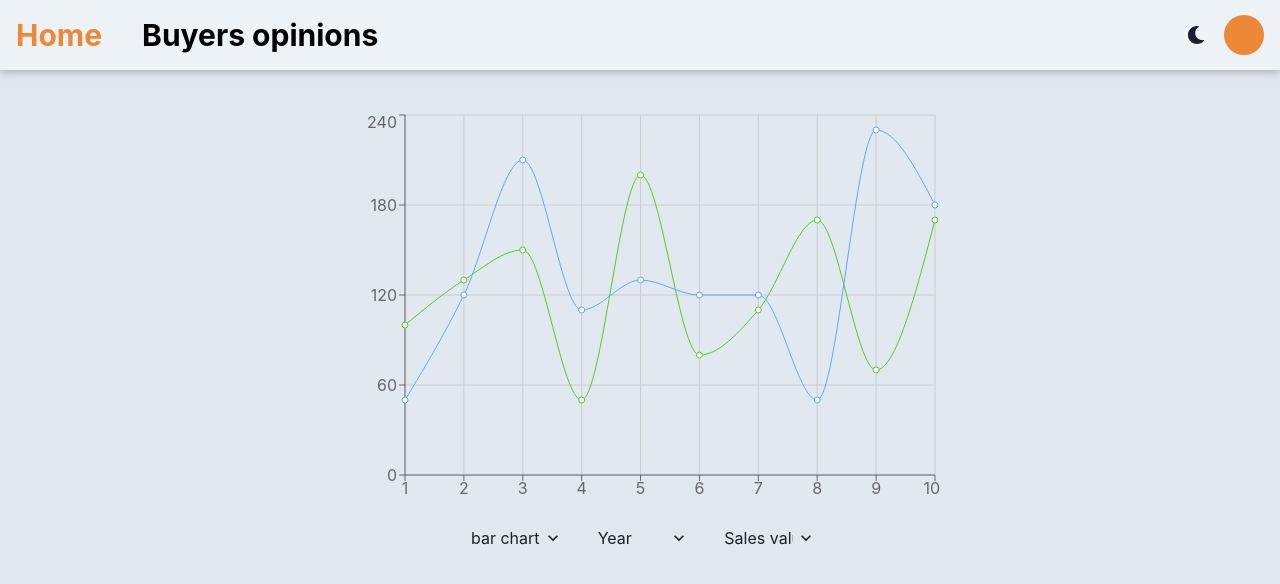
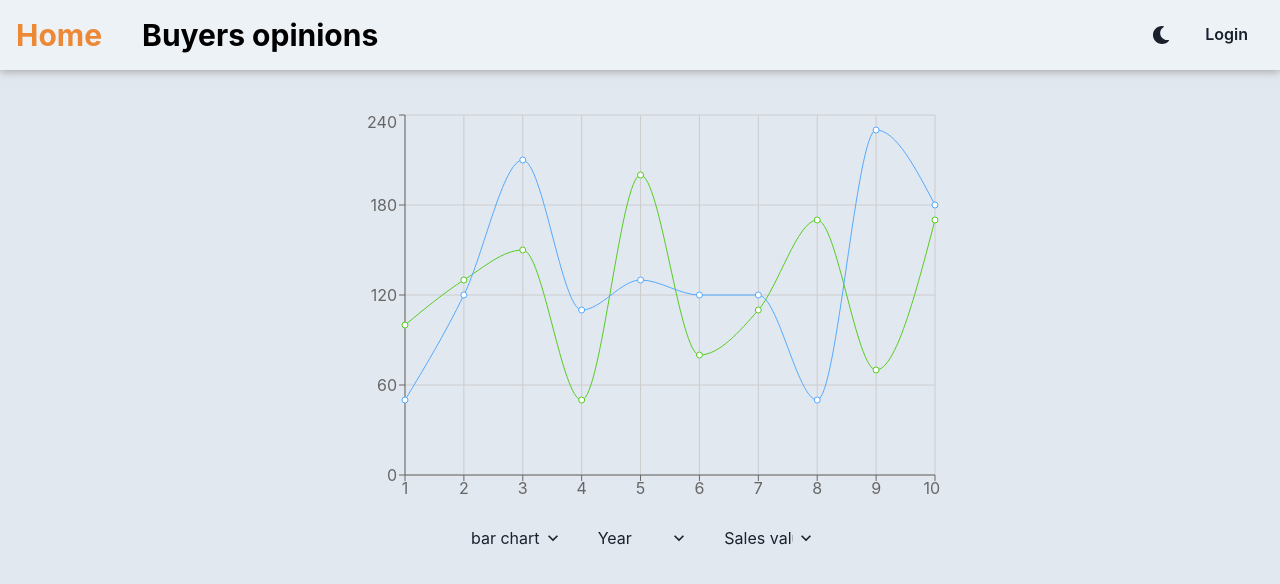
Before and after one commit to Harry29-exe/seller-panel, a React (Create React App) app: page / in a window 1280 px wide. Shown: the top 584 px of the page. Built offline with nearby package versions, Linux system fonts and the light colour scheme.

Commit message:
added login modal

```diff
--- a/src/atomics/AccountButton.tsx
+++ b/src/atomics/AccountButton.tsx
@@ -1,11 +1,21 @@
-import React from 'react';
+import React, {useContext} from 'react';
 import {Box, Button, Menu, MenuButton, MenuItem, MenuList} from "@chakra-ui/react";
+import {AuthContext} from "../contexts/AuthContext";
+import LoginModal from "../molecules/LoginModal";
 
 const AccountButton = () => {
+    const authContext = useContext(AuthContext);
+
+    if (authContext === null) {
+        return (
+            <LoginModal/>
+        )
+    } else {
         return (
             <Box fontSize="lg">
                 <Menu>
-                <MenuButton as={Button} pos="relative" w="40px" h="40px" p={2} borderRadius="100%" bg={"primary.400"}>
+                    <MenuButton as={Button} pos="relative" w="40px" h="40px" p={2}
+                                borderRadius="100%" bg={"primary.400"}>
                     </MenuButton>
                     <MenuList>
                         <MenuItem>Account 1</MenuItem>
@@ -16,6 +26,7 @@ const AccountButton = () => {
                 </Menu>
             </Box>
         );
+    }
 };
 
 export default AccountButton;
--- /dev/null
+++ b/src/molecules/LoginModal.tsx
@@ -0,0 +1,44 @@
+import React from 'react';
+import {
+    Box,
+    Button, Center, CloseButton, HStack, Input,
+    Modal,
+    ModalBody,
+    ModalContent,
+    ModalFooter,
+    ModalHeader,
+    ModalOverlay,
+    useDisclosure,
+    VStack
+} from "@chakra-ui/react";
+
+const LoginModal = () => {
+    const { isOpen, onOpen, onClose } = useDisclosure();
+    return (
+        <>
+            <Button onClick={onOpen}>Login</Button>
+            <Modal isOpen={isOpen} onClose={onClose}>
+                <ModalOverlay/>
+                <ModalContent>
+                    <ModalHeader>
+                        <Box pos="relative">
+                            <Center flexGrow={4}>Login</Center>
+                            <CloseButton onClick={onClose} pos="absolute" right={0} top={0}/>
+                        </Box>
+                    </ModalHeader>
+                    <ModalBody>
+                        <VStack>
+                            <Input placeholder="Login"/>
+                            <Input placeholder="Password" type="password"/>
+                        </VStack>
+                    </ModalBody>
+                    <ModalFooter>
+                        <Button colorScheme="green">Login</Button>
+                    </ModalFooter>
+                </ModalContent>
+            </Modal>
+        </>
+    );
+};
+
+export default LoginModal;
```
Lines whose indentation alone changed are shown as unchanged.
